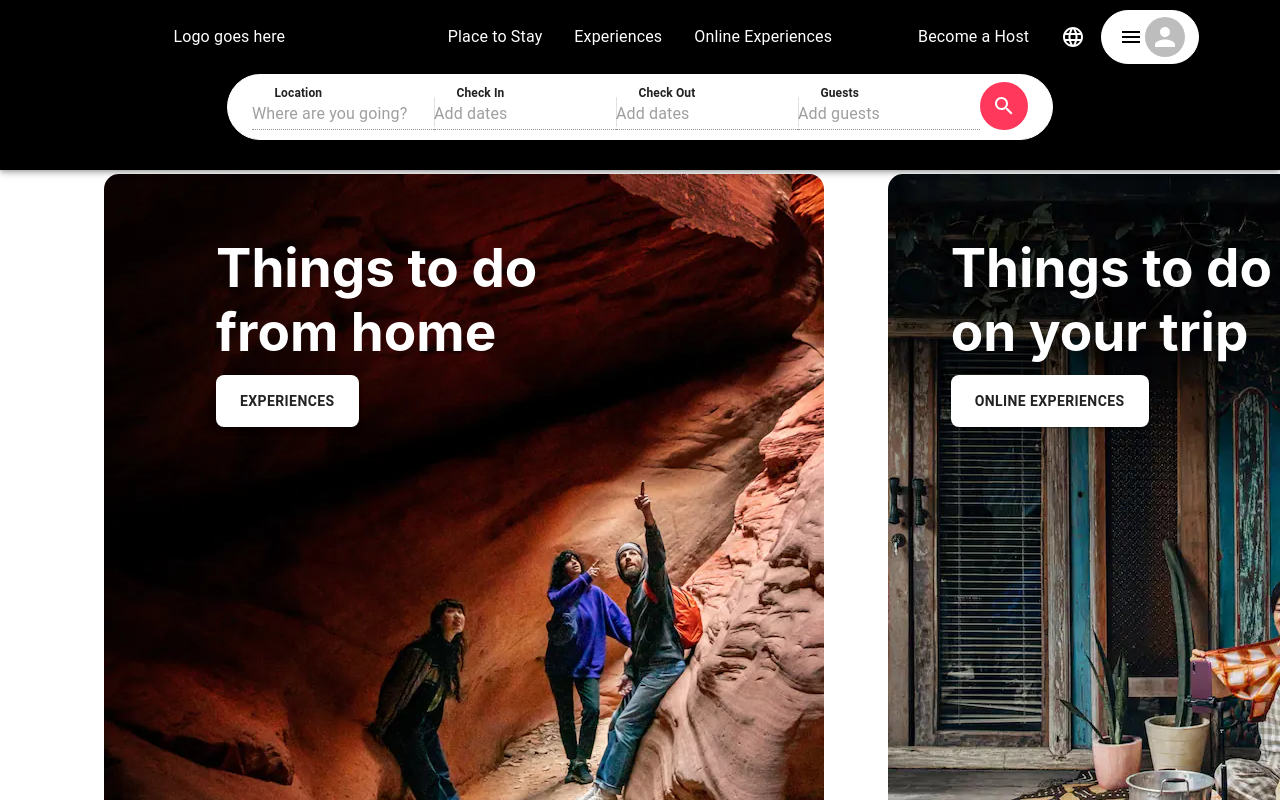
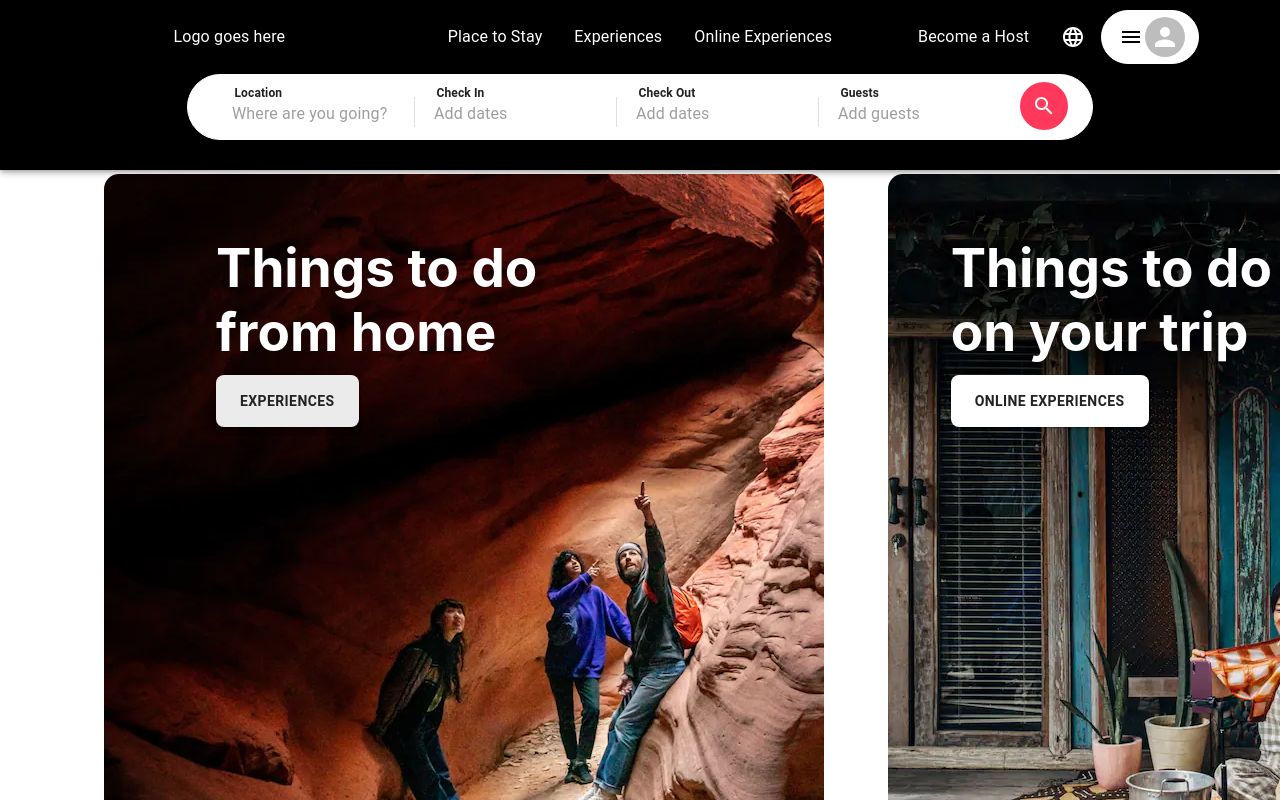
Before and after one commit to Mykolb/callexperts-challenge, a React (Create React App) app in the folder applicant_coding_challenge/challenge_1/: page / in a window 1280 px wide. In both pictures the pointer is over the button "EXPERIENCES". Shown: the part 2445-3245 px from the top of the page. Built offline with nearby package versions, Linux system fonts and the light colour scheme.

Commit message:
more style changes

```diff
--- a/applicant_coding_challenge/challenge_1/src/styles/LandingPage.css
+++ b/applicant_coding_challenge/challenge_1/src/styles/LandingPage.css
@@ -153,8 +153,8 @@
   font-weight: 600;
 }
 
-.discover-buttons.css-sghohy-MuiButtonBase-root-MuiButton-root:hover {
-  background-color: #ebebeb;
+.MuiButton-root.MuiButton-contained.MuiButton-containedPrimary.MuiButton-sizeMedium.MuiButton-containedSizeMedium.MuiButtonBase-root.discover-buttons:hover {
+  background-color: #ebebeb !important;
 }
 
 #todo-container,
--- a/applicant_coding_challenge/challenge_1/src/styles/Navigation.css
+++ b/applicant_coding_challenge/challenge_1/src/styles/Navigation.css
@@ -17,13 +17,13 @@
 }
 
 
-.menu-links.css-kk1bwy-MuiButtonBase-root-MuiMenuItem-root:hover {
+li.MuiMenuItem-root.MuiMenuItem-gutters.MuiButtonBase-root.menu-links:hover {
     text-decoration: underline #FFFFFF;
     color: #EBEBEB;
 
 }
 
-.menu-links-3.css-kk1bwy-MuiButtonBase-root-MuiMenuItem-root:hover {
+li.MuiMenuItem-root.MuiMenuItem-gutters.MuiButtonBase-root.menu-links-3:hover {
     background-color: #262626;
     border-radius: 35px;
 }
--- a/applicant_coding_challenge/challenge_1/src/styles/SearchBar.css
+++ b/applicant_coding_challenge/challenge_1/src/styles/SearchBar.css
@@ -7,7 +7,7 @@
     margin-bottom: 30px;
 }
 
-#search-container .css-5xn5lu-MuiInputBase-root-MuiInput-root.Mui-disabled:before {
+.MuiInput-root.MuiInput-underline.MuiInputBase-root.MuiInputBase-colorPrimary.Mui-disabled.MuiInputBase-formControl.MuiInputBase-multiline::before {
     border-bottom-style: none;
 }
 
@@ -22,7 +22,7 @@
     margin-top: 7px;
 }
 
-.MuiInput-root.MuiInput-underline.MuiInputBase-root.MuiInputBase-colorPrimary.Mui-disabled.MuiInputBase-formControl.MuiInputBase-multiline.css-5xn5lu-MuiInputBase-root-MuiInput-root {
+.MuiInput-root.MuiInput-underline.MuiInputBase-root.MuiInputBase-colorPrimary.Mui-disabled.MuiInputBase-formControl.MuiInputBase-multiline {
     margin-left: 20px;
 }
 
```
